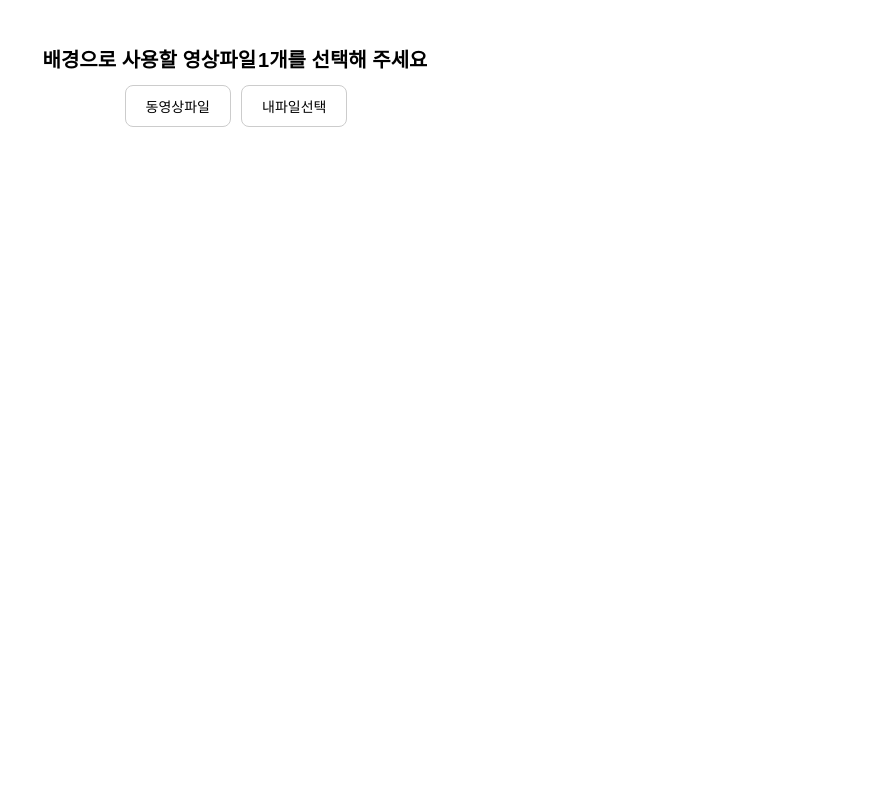
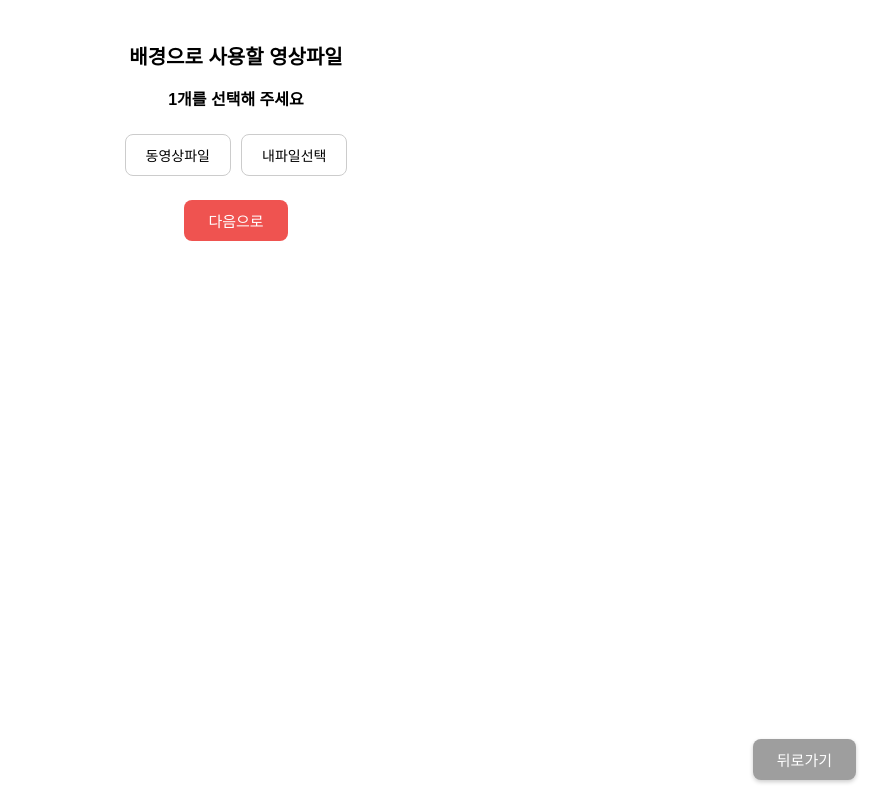
Before and after one commit to xeon-243859/ppongtok-app, a React (Vite) app: page /video/select in a window 1280 px wide. Shown: the whole page, without its empty margins (404-1280 px from the left). Built offline with nearby package versions, Linux system fonts and the light colour scheme.

Commit message:
Fix: 영상 선택 화면 정리 - 자막 깜빡임 제거, 버튼 중앙 정렬, 전체 CSS 개선

```diff
--- a/src/pages/VideoSelectPage.css
+++ b/src/pages/VideoSelectPage.css
@@ -4,39 +4,15 @@
   background-color: #fff;
 }
 
-.video-title,
-.video-subtitle {
+.video-title {
   font-size: 20px;
   font-weight: bold;
   margin-bottom: 8px;
-  white-space: pre-line;
 }
 
-/* 타자체 효과 */
-.typing-effect {
-  display: inline-block;
-  overflow: hidden;
-  border-right: 2px solid #333;
-  white-space: nowrap;
-  animation: typing 2s steps(30, end), blink 0.75s step-end infinite;
-}
-
-@keyframes typing {
-  from {
-    width: 0;
-  }
-  to {
-    width: 100%;
-  }
-}
-
-@keyframes blink {
-  from, to {
-    border-color: transparent;
-  }
-  50% {
-    border-color: #333;
-  }
+.video-subtitle {
+  font-size: 16px;
+  margin-bottom: 24px;
 }
 
 .video-button-row {
@@ -104,7 +80,7 @@
   display: flex;
   justify-content: center;
   gap: 20px;
-  margin-top: 24px;
+  margin-top: 16px;
 }
 
 .back-button,
--- a/src/pages/VideoSelectPage.jsx
+++ b/src/pages/VideoSelectPage.jsx
@@ -27,8 +27,8 @@ const VideoSelectPage = () => {
 
   return (
     <div className="video-select-container">
-      <h2 className="video-title typing-effect">배경으로 사용할 영상파일</h2>
-      <h3 className="video-subtitle typing-effect">1개를 선택해 주세요</h3>
+      <h2 className="video-title">배경으로 사용할 영상파일</h2>
+      <h3 className="video-subtitle">1개를 선택해 주세요</h3>
 
       {/* 영상 파일 선택 버튼 */}
       <div className="video-button-row">
@@ -44,14 +44,14 @@ const VideoSelectPage = () => {
             <span className="overlay-text">moving file</span>
             <button className="remove-button" onClick={handleRemove}>X</button>
           </div>
-
-          {/* 버튼 묶음도 이 안으로 이동 */}
-          <div className="video-button-group">
-            <button className="back-button" onClick={() => navigate("/style/select")}>뒤로가기</button>
-            <button className="next-button" onClick={handleNext}>다음으로</button>
-          </div>
         </div>
       )}
+
+      {/* 버튼 묶음은 항상 아래에 중앙 정렬 */}
+      <div className="video-button-group">
+        <button className="back-button" onClick={() => navigate("/style/select")}>뒤로가기</button>
+        <button className="next-button" onClick={handleNext}>다음으로</button>
+      </div>
     </div>
   );
 };
```
